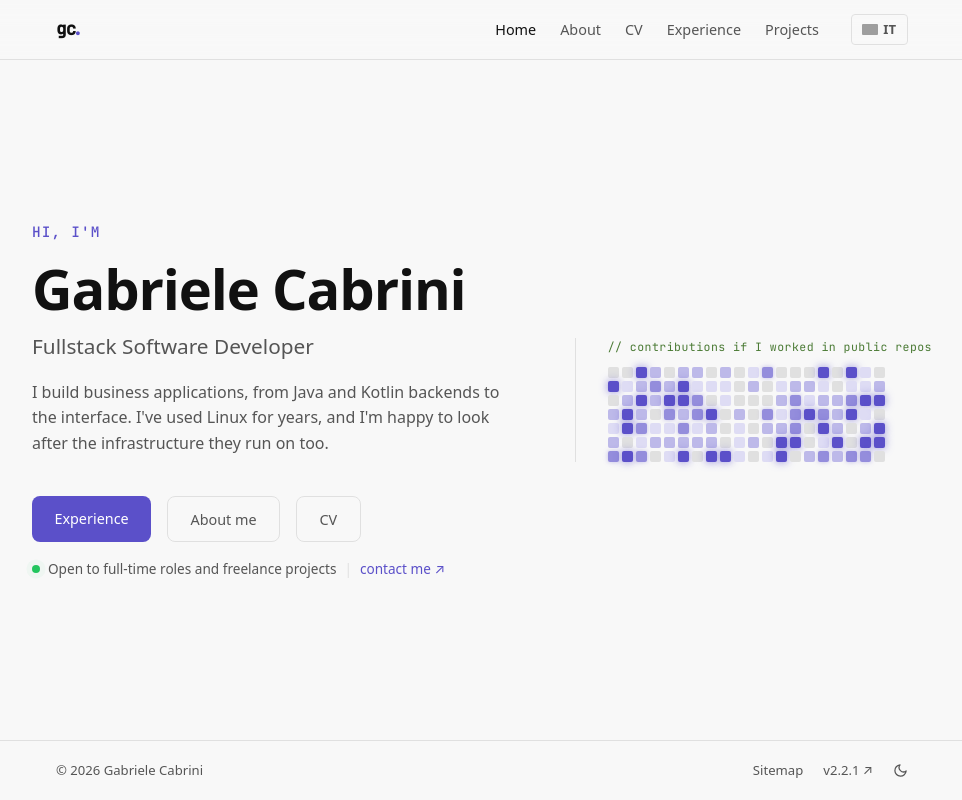
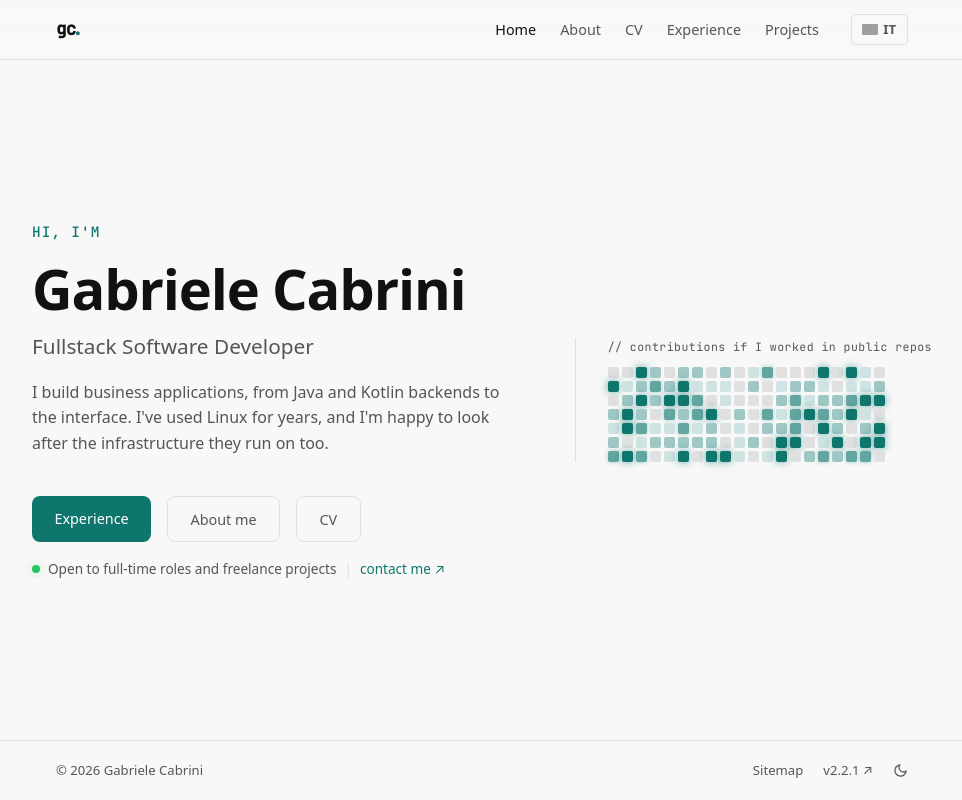
Before and after one commit to gabrielecabrini/portfolio, an Astro site: page /en in a window 1280 px wide. Shown: the whole page, without its empty margins (158-1120 px from the left). Built offline with nearby package versions, Linux system fonts and the light colour scheme; Astro itself is replaced by a stand-in of ours; grey boxes are pictures that could not be loaded.

Commit message:
feat(style): change accent color

```diff
--- a/src/layouts/Base.astro
+++ b/src/layouts/Base.astro
@@ -105,7 +105,7 @@ const person = {
     z-index: 9999;
     padding: 0.5rem 1.1rem;
     background: var(--accent);
-    color: #fff;
+    color: var(--on-accent);
     border-radius: var(--radius);
     font-size: 0.875rem;
     font-weight: 500;
--- a/src/pages/404.astro
+++ b/src/pages/404.astro
@@ -86,7 +86,7 @@ import { t } from '../i18n';
     margin-top: 1rem;
     padding: 0.65rem 1.6rem;
     background: var(--accent);
-    color: #fff;
+    color: var(--on-accent);
     border-radius: var(--radius);
     font-size: 0.9rem;
     font-weight: 500;
@@ -95,7 +95,7 @@ import { t } from '../i18n';
 
   .btn-home:hover {
     background: var(--accent-dim);
-    color: #fff;
+    color: var(--on-accent);
   }
 
   @media (max-width: 480px) {
--- a/src/pages/[...lang]/index.astro
+++ b/src/pages/[...lang]/index.astro
@@ -158,12 +158,12 @@ const cells = Array.from({ length: 140 }, (_, i) => {
 
   .btn-primary {
     background: var(--accent);
-    color: #fff;
+    color: var(--on-accent);
   }
 
   .btn-primary:hover {
     background: var(--accent-dim);
-    color: #fff;
+    color: var(--on-accent);
     transform: translateY(-1px);
     box-shadow: 0 4px 16px color-mix(in srgb, var(--accent) 35%, transparent);
   }
@@ -246,13 +246,9 @@ const cells = Array.from({ length: 140 }, (_, i) => {
   .activity-label {
     font-family: var(--font-mono);
     font-size: 0.72rem;
-    color: #6a9955; /* IDE comment green */
+    color: var(--muted);
     letter-spacing: 0.04em;
     cursor: default;
-  }
-
-  :global([data-theme='light']) .activity-label {
-    color: #4a7a34;
   }
 
   .contrib-grid {
--- a/src/styles/_variables.css
+++ b/src/styles/_variables.css
@@ -5,8 +5,9 @@
   --border: #2a2a2a;
   --text: #e8e8e8;
   --muted: #888888;
-  --accent: #7c6ef5;
-  --accent-dim: #5b50c9;
+  --accent: #2dd4bf;
+  --accent-dim: #14b8a6;
+  --on-accent: #0d0d0d;
   --font: system-ui, -apple-system, 'Segoe UI', sans-serif;
   --font-mono: 'JetBrains Mono', 'Fira Code', 'Cascadia Code', monospace;
   --radius: 8px;
@@ -23,8 +24,9 @@
   --border: #e0e0e0;
   --text: #111111;
   --muted: #555555;
-  --accent: #5b50c9;
-  --accent-dim: #4a3dc5;
+  --accent: #0f766e;
+  --accent-dim: #115e59;
+  --on-accent: #fff;
 }
 
 /* On mobile the header wraps to 2 rows */
```
Also changed, not shown: public/android-chrome-192x192.png, public/android-chrome-512x512.png, public/apple-touch-icon.png, public/assets/images/logo.png, public/favicon-16x16.png, public/favicon-32x32.png, public/favicon.ico, public/favicon.svg.
